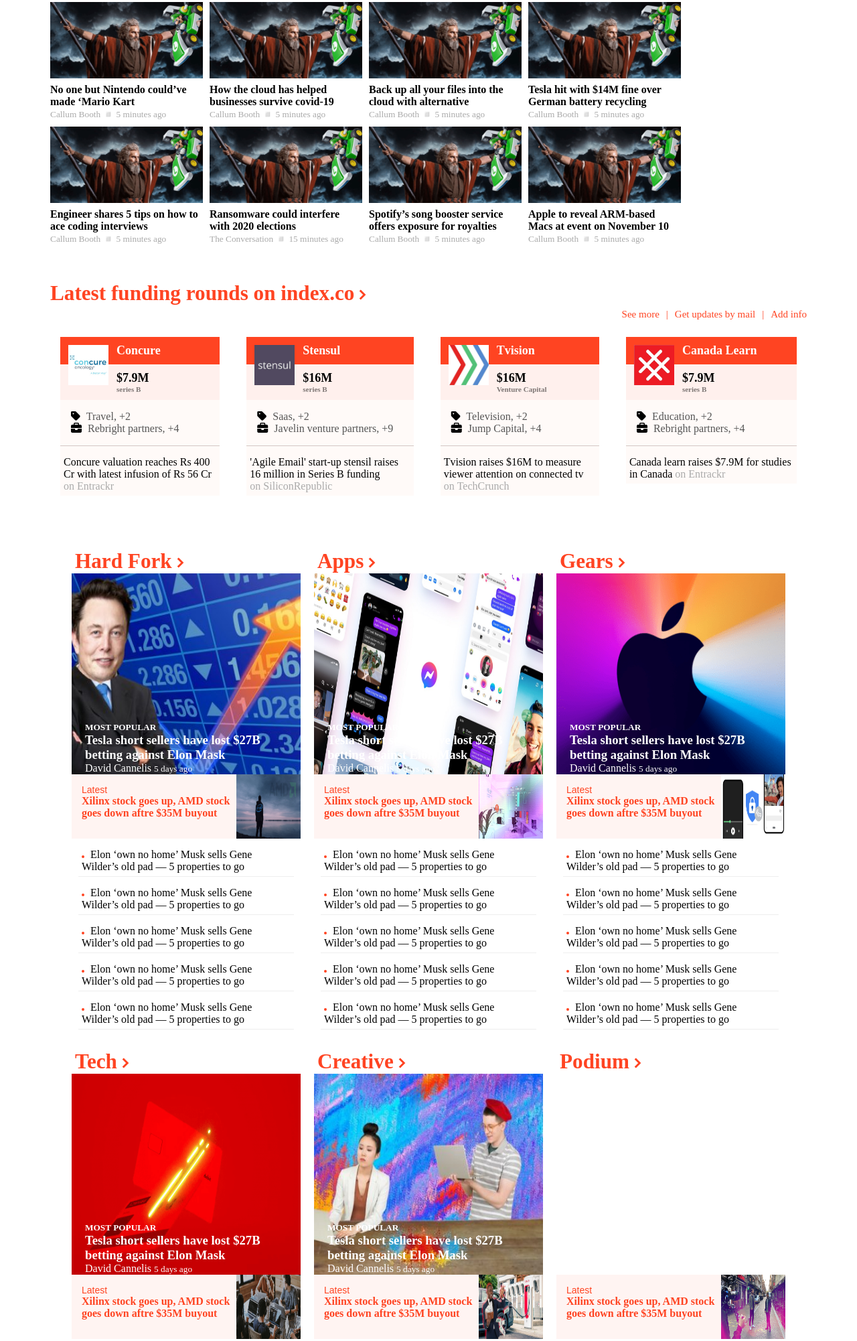
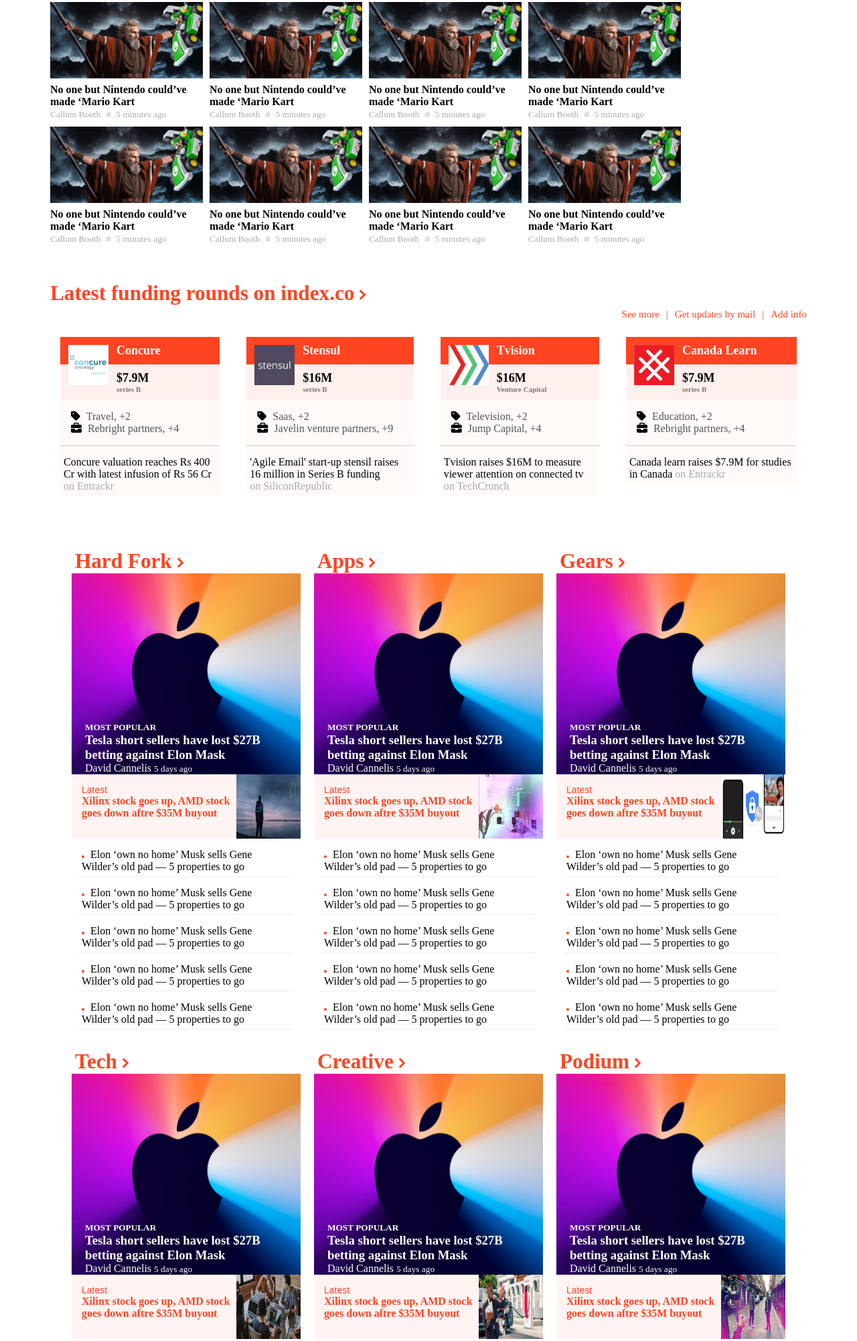
Before and after one commit to HillaryOkello/The-Next-Web-Clone, a plain HTML site: page index.html in a window 1280 px wide. Shown: the part 777-2779 px from the top of the page at 67% size. Drawn offline with Linux system fonts and the light colour scheme.

Commit message:
made the required changes

```diff
--- a/css/style.css
+++ b/css/style.css
@@ -567,6 +567,7 @@ h4 {
 }
 
 .grid {
+  background-image: url(../images/gear.png);
   background-repeat: no-repeat;
   background-size: 100% 100%;
   height: 300px;
@@ -837,13 +838,13 @@ h4 {
     top: 0;
     display: flex;
     justify-content: space-between;
-    width: 95%;
+    width: 99%;
   }
 
   .laptop-nav {
     display: grid;
     grid-template-columns: 60% 40%;
-    width: 95%;
+    width: 99%;
     background-color: rgb(29, 28, 28);
     padding: 0 5px 0 5px;
     height: 35px;
--- a/index.html
+++ b/index.html
@@ -319,49 +319,49 @@
               <li class="d-flex">
                 <a href="#" class="back-1"></a>
                 <div>
-                <h4>How the cloud has helped businesses survive covid-19</h4>
+                <h4>No one but Nintendo could’ve made ‘Mario Kart</h4>
                   <small>Callum Booth ◽ 5 minutes ago</small>
                 </div>
               </li>
               <li class="d-flex">
                 <a href="#" class="back-1"></a>
                 <div>
-                <h4>Back up all your files into the cloud with alternative</h4>
+                <h4>No one but Nintendo could’ve made ‘Mario Kart</h4>
                   <small>Callum Booth ◽ 5 minutes ago</small>
                 </div>
               </li>
               <li class="d-flex">
                 <a href="#" class="back-1"></a>
                 <div>
-                <h4>Tesla hit with $14M fine over German battery recycling</h4>
+                <h4>No one but Nintendo could’ve made ‘Mario Kart</h4>
                   <small>Callum Booth ◽ 5 minutes ago</small>
                 </div>
               </li>
               <li class="d-flex">
                 <a href="#" class="back-1"></a>
                 <div>
-                <h4>Engineer shares 5 tips on how to ace coding interviews</h4>
+                <h4>No one but Nintendo could’ve made ‘Mario Kart</h4>
                   <small>Callum Booth ◽ 5 minutes ago</small>
                 </div>
               </li>
               <li class="d-flex">
                 <a href="#" class="back-1"></a>
                 <div>
-                <h4>Ransomware could interfere with 2020 elections</h4>
-                  <small>The Conversation ◽ 15 minutes ago</small>
-                </div>
-              </li>
-              <li class="d-flex">
-                <a href="#" class="back-1"></a>
-                <div>
-                <h4>Spotify’s song booster service offers exposure for royalties</h4>
+                <h4>No one but Nintendo could’ve made ‘Mario Kart</h4>
                   <small>Callum Booth ◽ 5 minutes ago</small>
                 </div>
               </li>
               <li class="d-flex">
                 <a href="#" class="back-1"></a>
                 <div>
-                <h4>Apple to reveal ARM-based Macs at event on November 10</h4>
+                <h4>No one but Nintendo could’ve made ‘Mario Kart</h4>
+                  <small>Callum Booth ◽ 5 minutes ago</small>
+                </div>
+              </li>
+              <li class="d-flex">
+                <a href="#" class="back-1"></a>
+                <div>
+                <h4>No one but Nintendo could’ve made ‘Mario Kart</h4>
                   <small>Callum Booth ◽ 5 minutes ago</small>
                 </div>
               </li>
@@ -477,7 +477,7 @@
             <h2>
               <a href="#" class="lat">Hard Fork</a>
             </h2>
-            <div class="grid" style="background-image: url(./images/Hardfork.jpg);">
+            <div class="grid">
               <div class="grid-text">
                   <h5>MOST POPULAR</h5>
                   <h3>
@@ -526,7 +526,7 @@
             <h2>
               <a href="#" class="lat">Apps</a>
             </h2>
-            <div class="grid" style="background-image: url(./images/Messenger-Image.jpg);">
+            <div class="grid">
               <div class="grid-text">
                   <h5>MOST POPULAR</h5>
                   <h3>
@@ -575,7 +575,7 @@
             <h2>
               <a href="#" class="lat">Gears</a>
             </h2>
-            <div class="grid" style="background-image: url(./images/gear.png);">
+            <div class="grid">
               <div class="grid-text">
                   <h5>MOST POPULAR</h5>
                   <h3>
@@ -624,7 +624,7 @@
             <h2>
               <a href="#" class="lat">Tech</a>
             </h2>
-            <div class="grid" style="background-image: url(./images/card-v-card-bank-account-multiplayer-game.png);">
+            <div class="grid">
               <div class="grid-text">
                   <h5>MOST POPULAR</h5>
                   <h3>
@@ -673,7 +673,7 @@
             <h2>
               <a href="#" class="lat">Creative</a>
             </h2>
-            <div class="grid" style="background-image: url(./images/creative.jpg);">
+            <div class="grid">
               <div class="grid-text">
                   <h5>MOST POPULAR</h5>
                   <h3>
@@ -722,7 +722,7 @@
             <h2>
               <a href="#" class="lat">Podium</a>
             </h2>
-            <div class="grid" style="background-image: url(./images/google-logo-podium-368x276.png);">
+            <div class="grid">
               <div class="grid-text">
                   <h5>MOST POPULAR</h5>
                   <h3>
@@ -771,7 +771,7 @@
             <h2>
               <a href="#" class="lat">Insight</a>
             </h2>
-            <div class="grid" style="background-image: url(./images/Netflix-Blur-vibration-haptic-feedback-project-rumble-pak-368x276.jpg);">
+            <div class="grid">
               <div class="grid-text">
                   <h5>MOST POPULAR</h5>
                   <h3>
@@ -820,7 +820,7 @@
             <h2>
               <a href="#" class="lat">Launch</a>
             </h2>
-            <div class="grid" style="background-image: url(./images/launch.jpg);">
+            <div class="grid">
               <div class="grid-text">
                   <h5>MOST POPULAR</h5>
                   <h3>
@@ -869,7 +869,7 @@
             <h2>
               <a href="#" class="lat">Distract</a>
             </h2>
-            <div class="grid" style="background-image: url(./images/Distract.jpeg);">
+            <div class="grid">
               <div class="grid-text">
                   <h5>MOST POPULAR</h5>
                   <h3>
```
